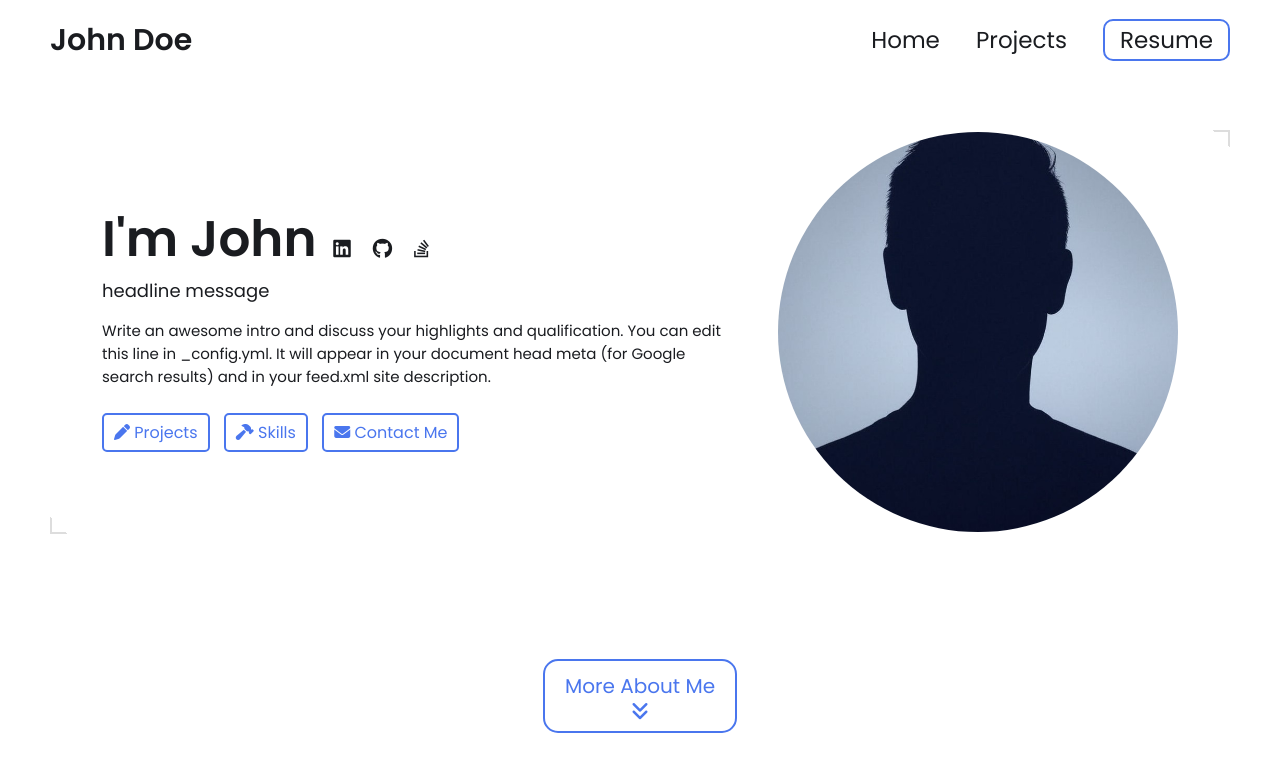
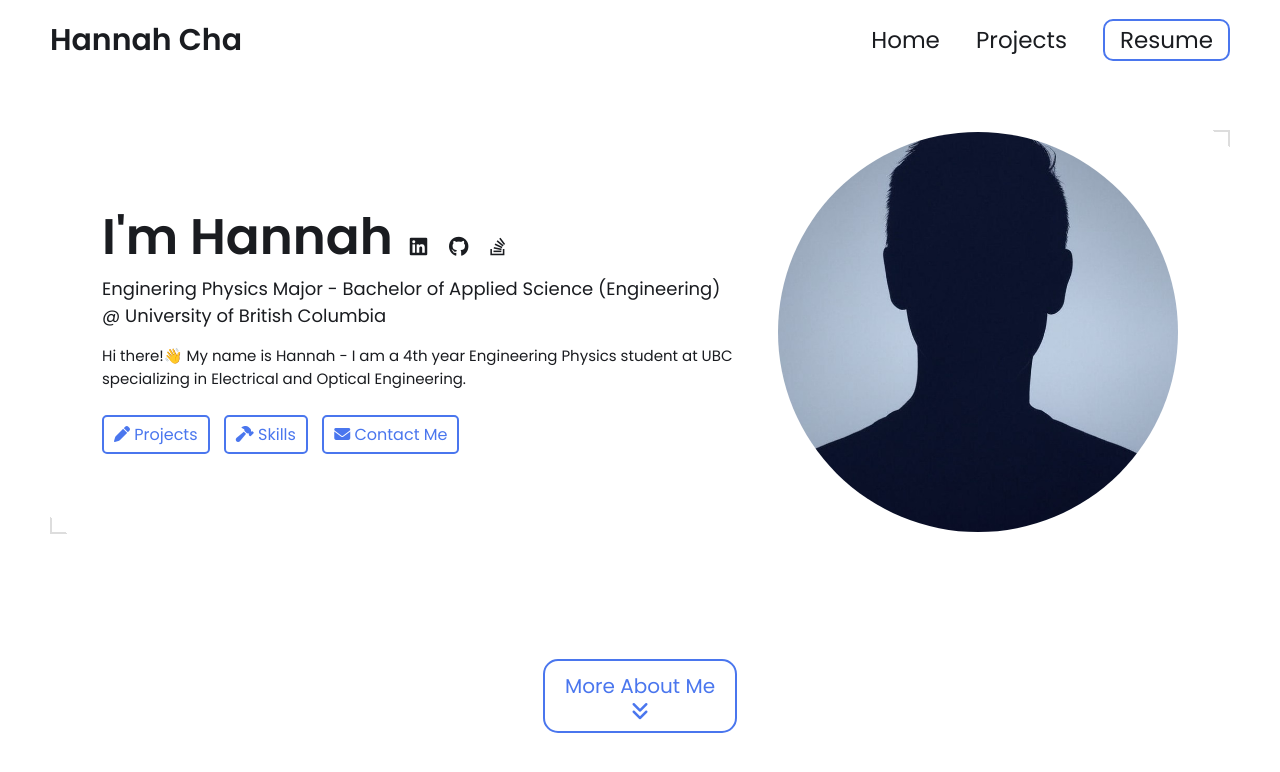
Before and after one commit to hvic07/hvic07.github.io, a Jekyll site: the page built from index.html, in a window 1280 px wide and 900 px high. Shown: the top 772 px of the window. Built offline with Jekyll 4.4.1, drawn with Linux system fonts in a browser that asks for light colours; some of the changed text lies outside the part shown.

Commit message:
test commit of some basic changes

```diff
--- a/_config.yml
+++ b/_config.yml
@@ -7,17 +7,16 @@
 
 # Main Page Setup
 
-title: John Doe's Portfolio # This is what shows up in the tab of the browser
+title: Hannah Cha's Portfolio # This is what shows up in the tab of the browser
 
 
 
 # Hero Section
-name: John Doe
-headline: headline message
+name: Hannah Cha
+headline: Enginering Physics Major  - Bachelor of Applied Science (Engineering) @ University of British Columbia
 description: >- # dont remove this line. this will ignore all new lines until the next section
-  Write an awesome intro and discuss your highlights and qualification. You can edit this
-  line in _config.yml. It will appear in your document head meta (for
-  Google search results) and in your feed.xml site description.
+  Hi there!👋 My name is Hannah - I am a 4th year Engineering Physics student at UBC specializing in Electrical and Optical Engineering.
+
 
 # Place your profile image in /assets/images/profile-image/folder and edit the file name
 profile_image: ./assets/images/profile-image/avatar.jpeg
@@ -31,7 +30,7 @@ resume-url: https://drive.google.com/file/d/13Z3duVzh-gguPU5r03oJVEE6rV9rd3DS/vi
 # Set up external links - this will show up as small icons next to your name.
 
 external-links:    # input only your own url slug. The icons with missing entries will not appear.
-  linkedin: test    # https://www.linkedin.com/in/{your url slug}
+  linkedin: https://www.linkedin.com/in/hannahcha04    # https://www.linkedin.com/in/{your url slug}
   github: leea12    # https://github.com/{your url slug}
   stackoverflow: test      # https://stackoverflow.com/users/{your url slug}
   medium:            # https://medium.com/@{your url slug}
@@ -51,7 +50,6 @@ skills:
     - Solidworks
     - Creo
     - Fusion 360 (Autodesk)
-    - Blender (for complex shapes or animations)
     - Siemens NX
     - Inventor (Autodesk)
     - CATIA (Dassault Systèmes)
@@ -77,7 +75,6 @@ skills:
     tools:
     - Altium Designer
     - Altium
-    - Eagle
     - KiCad
   - category: Problem Solving / Risk Management
     tools:
```
